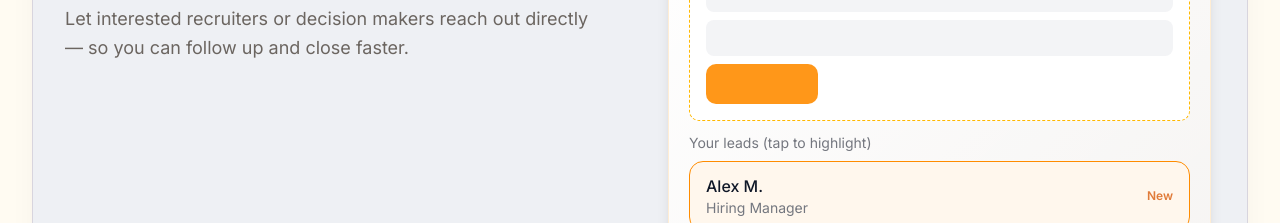
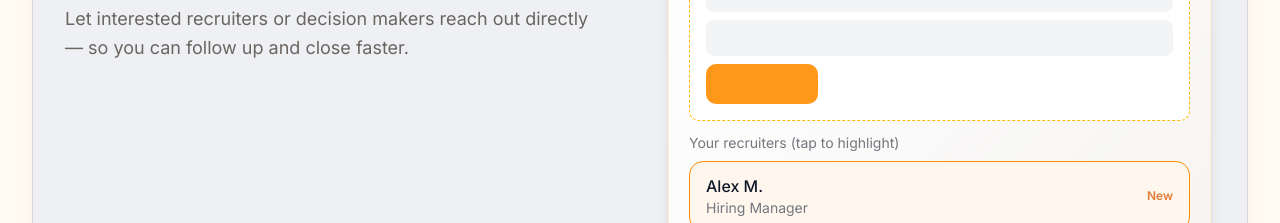
Before and after one commit to pran-av/OpenToWork, a Next.js app: page / in a window 1280 px wide. Shown: the part 3320-3543 px from the top of the page. Built offline with nearby package versions, Linux system fonts and the light colour scheme.

Commit message:
fix: leads in UI now referred as recruiters

```diff
--- a/app/dashboard/projects/[projectId]/ProjectOverviewClient.tsx
+++ b/app/dashboard/projects/[projectId]/ProjectOverviewClient.tsx
@@ -89,7 +89,7 @@ export default function ProjectOverviewClient({
   // Tab state
   const [activeTab, setActiveTab] = useState<"overview" | "leads">("overview");
 
-  // Leads state
+  // Recruiters state (UI label only; data model remains leads)
   const [leads, setLeads] = useState<LeadData[]>([]);
   const [isLoadingLeads, setIsLoadingLeads] = useState(false);
   const [leadsPage, setLeadsPage] = useState(1);
@@ -355,7 +355,7 @@ export default function ProjectOverviewClient({
 
   const hasActiveCampaign = activeCampaign !== null;
 
-  // Fetch leads when Leads tab is active
+  // Fetch leads when Recruiters tab is active
   const fetchLeads = useCallback(async (page: number = 1) => {
     setIsLoadingLeads(true);
     try {
@@ -379,10 +379,10 @@ export default function ProjectOverviewClient({
     }
   }, [project.project_id, leadsPageSize]);
 
-  // Fetch leads when Leads tab is selected
+  // Fetch leads when Recruiters tab is selected
   useEffect(() => {
     if (activeTab === "leads") {
-      fetchLeads(1); // Always start from page 1 when switching to Leads tab
+      fetchLeads(1); // Always start from page 1 when switching to Recruiters tab
       setLeadsPage(1);
     }
   }, [activeTab, fetchLeads]);
@@ -431,7 +431,7 @@ export default function ProjectOverviewClient({
                 : "border-transparent text-gray-500 hover:border-orange-200 hover:text-gray-700 dark:text-zinc-400 dark:hover:text-zinc-300"
             }`}
           >
-            Leads
+            Recruiters
           </button>
         </nav>
       </div>
@@ -913,20 +913,20 @@ export default function ProjectOverviewClient({
         </>
       ) : (
         <>
-          {/* Leads Tab */}
+          {/* Recruiters Tab */}
           <div className="rounded-lg border border-zinc-200 bg-white dark:border-zinc-800 dark:bg-zinc-900">
             <div className="p-6">
               <h3 className="mb-4 text-lg font-semibold text-black dark:text-zinc-50">
-                Leads
+                Recruiters
               </h3>
 
               {isLoadingLeads ? (
                 <div className="flex items-center justify-center py-8">
-                  <p className="text-sm text-zinc-600 dark:text-zinc-400">Loading leads...</p>
+                  <p className="text-sm text-zinc-600 dark:text-zinc-400">Loading recruiters...</p>
                 </div>
               ) : leads.length === 0 ? (
                 <div className="flex items-center justify-center py-8">
-                  <p className="text-sm text-zinc-600 dark:text-zinc-400">No leads found for this application.</p>
+                  <p className="text-sm text-zinc-600 dark:text-zinc-400">No recruiters found for this application.</p>
                 </div>
               ) : (
                 <>
@@ -935,7 +935,7 @@ export default function ProjectOverviewClient({
                       <thead>
                         <tr className="border-b border-zinc-200 dark:border-zinc-800">
                           <th className="px-4 py-3 text-left text-sm font-semibold text-zinc-700 dark:text-zinc-300">
-                            Lead Name
+                            Recruiter Name
                           </th>
                           <th className="px-4 py-3 text-left text-sm font-semibold text-zinc-700 dark:text-zinc-300">
                             Company Name
@@ -976,7 +976,7 @@ export default function ProjectOverviewClient({
                   {totalPages > 1 && (
                     <div className="mt-4 flex items-center justify-between">
                       <p className="text-sm text-zinc-600 dark:text-zinc-400">
-                        Showing {(leadsPage - 1) * leadsPageSize + 1} to {Math.min(leadsPage * leadsPageSize, leadsTotal)} of {leadsTotal} leads
+                        Showing {(leadsPage - 1) * leadsPageSize + 1} to {Math.min(leadsPage * leadsPageSize, leadsTotal)} of {leadsTotal} recruiters
                       </p>
                       <div className="flex gap-2">
                         <button
--- a/app/dashboard/projects/[projectId]/campaigns/[campaignId]/CampaignOverviewClient.tsx
+++ b/app/dashboard/projects/[projectId]/campaigns/[campaignId]/CampaignOverviewClient.tsx
@@ -1785,7 +1785,7 @@ export default function CampaignOverviewClient({
           <div className="min-w-0 flex-1 space-y-4">
             <div>
               <h3 className="text-lg font-semibold text-black dark:text-zinc-50">
-                How shall your leads reach you?
+                How shall recruiters reach you?
               </h3>
               <p className="mt-1 text-sm text-zinc-600 dark:text-zinc-400">
                 CTA configuration <span className="text-red-600 dark:text-red-400">*</span>
--- a/components/landing/CollectLeadsVisual.tsx
+++ b/components/landing/CollectLeadsVisual.tsx
@@ -22,7 +22,7 @@ export function CollectLeadsVisual() {
             <div className="mt-1.5 h-7 w-20 rounded-lg bg-[#FF8C00]/90 sm:h-8 lg:mt-2 lg:h-10 lg:w-28" />
           </div>
         </div>
-        <p className="mb-1 font-inter text-[10px] text-[#74777F] sm:text-xs lg:mb-2 lg:text-sm">Your leads (tap to highlight)</p>
+        <p className="mb-1 font-inter text-[10px] text-[#74777F] sm:text-xs lg:mb-2 lg:text-sm">Your recruiters (tap to highlight)</p>
         <ul className="space-y-1.5 sm:space-y-2 lg:space-y-2.5">
           {MOCK_LEADS.map((lead, i) => (
             <li key={lead.name}>
--- a/components/landing/LandingFeatureBento.tsx
+++ b/components/landing/LandingFeatureBento.tsx
@@ -113,7 +113,7 @@ export function LandingFeatureBento({
           </div>
         </div>
 
-        {/* Leads — cool grey */}
+        {/* Recruiters — cool grey */}
         <div
           className="flex w-full min-w-0 flex-col rounded-2xl border p-6 shadow-lg md:p-8"
           style={{
```
